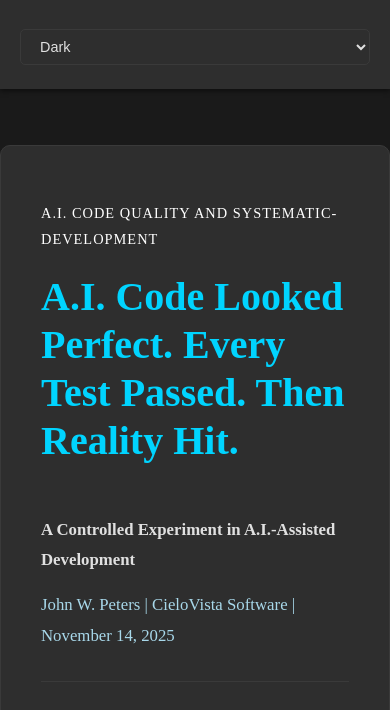
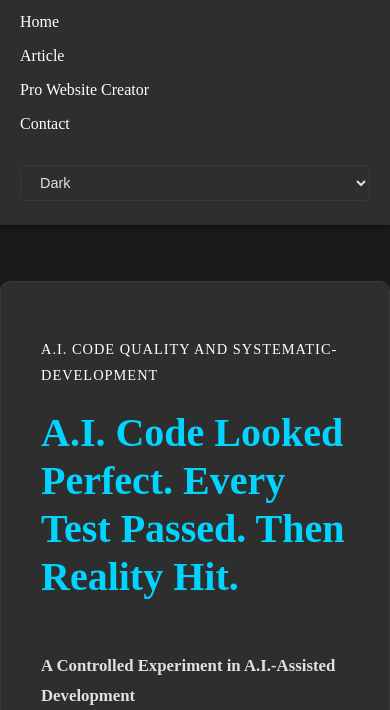
Before and after one commit to CieloVistaSoftware/cielovistasoftware, a plain HTML site: page article.html in a window 390 px wide. Shown: the part 78-788 px from the top of the page. Drawn offline with Linux system fonts and the light colour scheme.

Commit message:
Show the real site: turn off ad mode and link the pages together
The home page was never reachable. config.js was set to mode: 'ad', which
redirected / to article.html on load, so every visitor to
cielovistasoftware.com landed on the article and nothing else. The rest of
the site -- hero, About, Services, Contact, Pro Website Creator -- existed
and served correctly at its URLs, but had no way in.

Ad mode also set body.mode-ad, and mode-styles.css hides .nav-links under
that class. So the nav links were present in the DOM on every page and
rendered with display:none. Not a styling bug and not missing markup: the
navigation was switched off by configuration.

  config.js       mode: 'ad' -> 'regular'   (no redirect; nav-links display:flex)
  index.html      nav gains Article and Pro Website Creator
  article.html    nav gains Pro Website Creator, so the two cross-link
  styles.css      flex-wrap on nav and .nav-links

The wrap matters between 768px and ~1100px: six nav items plus the logo and
the theme dropdown exceed the 1200px nav at those widths, and the mobile
column rule does not apply until 768px. Without wrapping, links get pushed
off the right edge on a narrow laptop -- invisible in exactly the same way
the old ones were, which would have been an unhelpful thing to reintroduce.

Ad mode is still available: setting mode back to 'ad' in config.js restores
the article-as-landing-page funnel. Nothing was deleted.

Co-Authored-By: Claude Opus 5 <noreply@anthropic.com>

```diff
--- a/article.html
+++ b/article.html
@@ -173,6 +173,7 @@
             <ul class="nav-links">
                 <li><a href="index.html">Home</a></li>
                 <li><a href="#article">Article</a></li>
+                <li><a href="pro-website-creator/">Pro Website Creator</a></li>
                 <li><a href="#contact">Contact</a></li>
             </ul>
             <div class="theme-selector">
--- a/config.js
+++ b/config.js
@@ -3,7 +3,7 @@ window.siteConfig = {
     // Mode: 'ad' or 'regular'
     // 'ad' mode - Shows promotional/advertising content (article)
     // 'regular' mode - Shows standard business content
-    mode: 'ad',
+    mode: 'regular',
 
     // Default theme to load
     defaultTheme: 'dark',
--- a/styles.css
+++ b/styles.css
@@ -56,6 +56,7 @@ header {
 
 nav {
     display: flex;
+    flex-wrap: wrap;
     justify-content: space-between;
     align-items: center;
     max-width: 1200px;
@@ -80,6 +81,7 @@ nav {
 
 .nav-links {
     display: flex;
+    flex-wrap: wrap;
     list-style: none;
     gap: 2rem;
 }
```
Also changed, not shown: index.html (+2 -0 lines).
